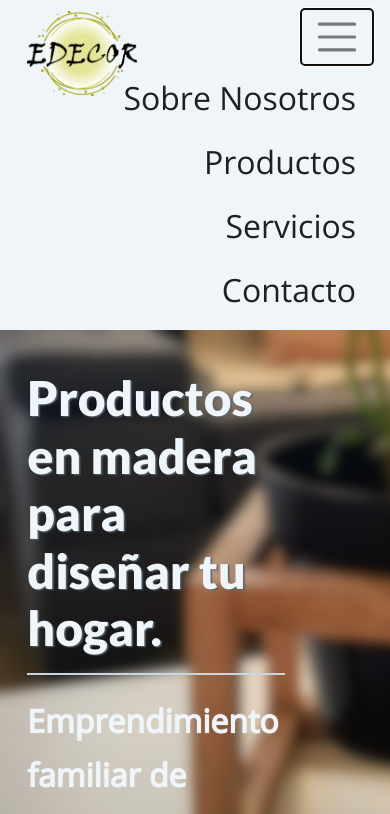
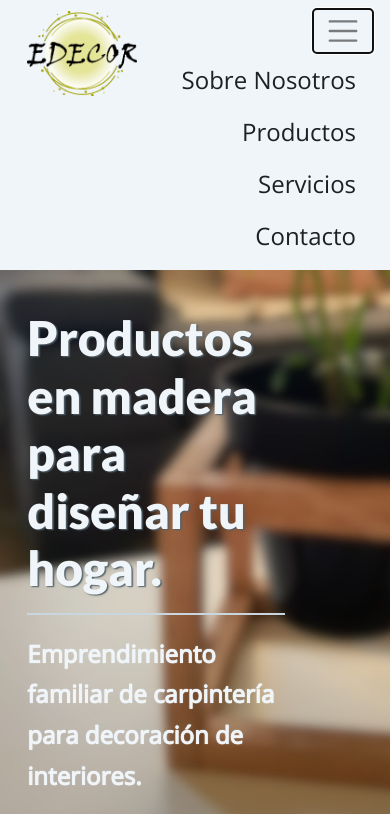
Before and after one commit to faudaux/edecorhome, a plain HTML site: page index.html in a window 390 px wide. Both pictures are taken after a click on the button "Toggle navigation". Shown: the top 814 px of the page. Drawn offline with nearby package versions, Linux system fonts and the light colour scheme.

Commit message:
added responsiveness

```diff
--- a/css/styles.css
+++ b/css/styles.css
@@ -266,7 +266,7 @@ a:hover {
   p, span {
     padding-top: 1%;
     line-height: 1.7;
-    font-size: 2rem;
+    font-size: 1.5rem;
     font-weight: 500;
   }
 
@@ -281,6 +281,6 @@ a:hover {
   }
 
   .nav-link {
-    font-size: 2rem;
+    font-size: 1.5rem;
   }
 }
```
